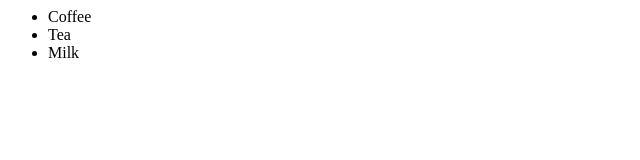
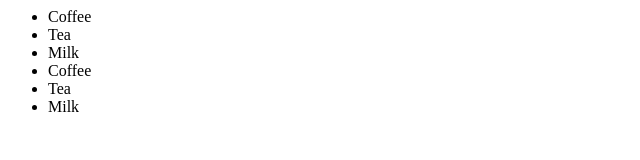
Before and after one commit to ajaxrays21/iitkanpur, a plain HTML site: page index.html in a window 1280 px wide. Shown: the whole page, without its empty margins (0-640 px from the left). Drawn offline with Linux system fonts and the light colour scheme.

Commit message:
Update index.html

```diff
--- a/index.html
+++ b/index.html
@@ -3,5 +3,8 @@
   <li>Coffee</li>
   <li>Tea</li>
   <li>Milk</li>
+  <li>Coffee</li>
+  <li>Tea</li>
+  <li>Milk</li>
 </ul>
 </html>
```
